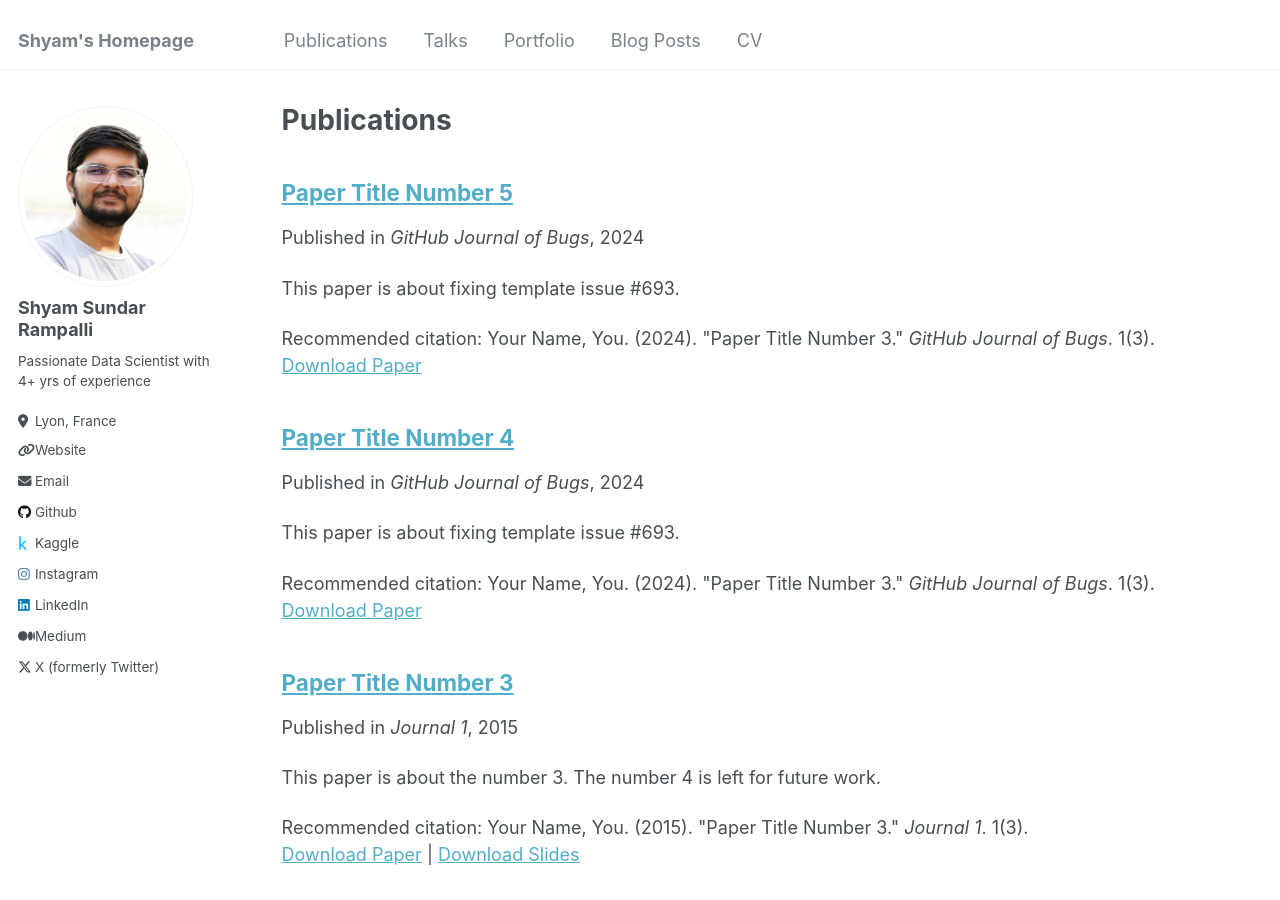
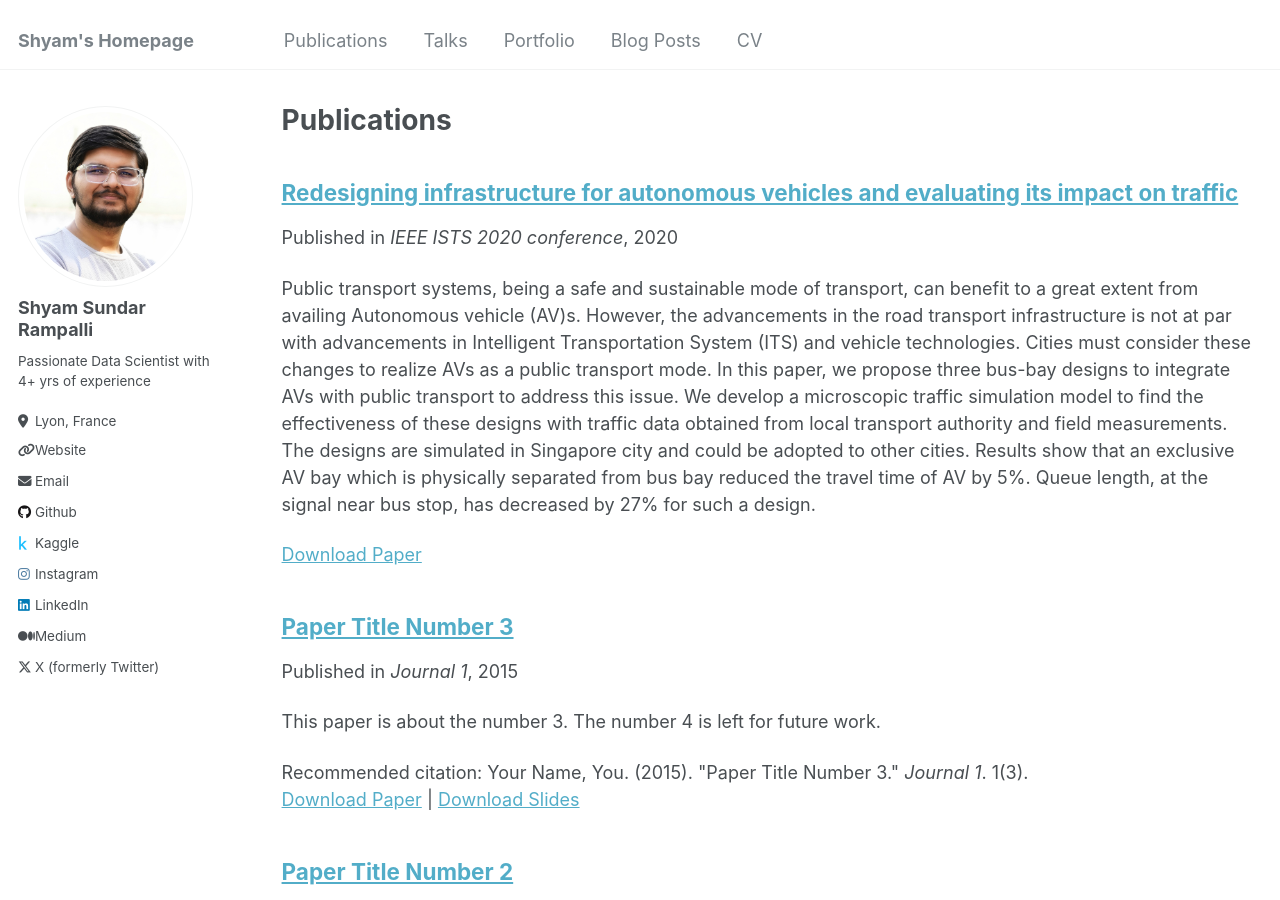
Before and after one commit to rampallishyam/rampallishyam.github.io, a Jekyll site: the page built from _pages/publications.md, in a window 1280 px wide and 900 px high. Built offline with Jekyll 4.4.1, drawn with Linux system fonts in a browser that asks for light colours.

Commit message:
added a paper 3

```diff
--- a/_publications/2024-02-17-paper-title-number-4.md
+++ b/_publications/2024-02-17-paper-title-number-4.md
@@ -1,12 +1,12 @@
 ---
-title: "Paper Title Number 4"
+title: "Redesigning infrastructure for autonomous vehicles and evaluating its impact on traffic"
 collection: publications
 permalink: /publication/2024-02-17-paper-title-number-4
-excerpt: 'This paper is about fixing template issue #693.'
-date: 2024-02-17
-venue: 'GitHub Journal of Bugs'
-paperurl: 'http://academicpages.github.io/files/paper3.pdf'
-citation: 'Your Name, You. (2024). &quot;Paper Title Number 3.&quot; <i>GitHub Journal of Bugs</i>. 1(3).'
+excerpt: 'Public transport systems, being a safe and sustainable mode of transport, can benefit to a great extent from availing Autonomous vehicle (AV)s. However, the advancements in the road transport infrastructure is not at par with advancements in Intelligent Transportation System (ITS) and vehicle technologies. Cities must consider these changes to realize AVs as a public transport mode. In this paper, we propose three bus-bay designs to integrate AVs with public transport to address this issue. We develop a microscopic traffic simulation model to find the effectiveness of these designs with traffic data obtained from local transport authority and field measurements. The designs are simulated in Singapore city and could be adopted to other cities. Results show that an exclusive AV bay which is physically separated from bus bay reduced the travel time of AV by 5%. Queue length, at the signal near bus stop, has decreased by 27% for such a design.'
+date: 2020-11-24
+venue: 'IEEE ISTS 2020 conference'
+paperurl: 'https://doi.org/10.1109/FISTS46898.2020.9264863'
+# citation: 'Your Name, You. (2024). &quot;Paper Title Number 3.&quot; <i>GitHub Journal of Bugs</i>. 1(3).'
 ---
 
 The contents above will be part of a list of publications, if the user clicks the link for the publication than the contents of section will be rendered as a full page, allowing you to provide more information about the paper for the reader. When publications are displayed as a single page, the contents of the above "citation" field will automatically be included below this section in a smaller font.
--- a/_publications/2024-02-17-paper-title-number-5.md
+++ /dev/null
@@ -1,12 +0,0 @@
----
-title: "Paper Title Number 5"
-collection: publications
-permalink: /publication/2024-02-17-paper-title-number-5
-excerpt: 'This paper is about fixing template issue #693.'
-date: 2024-02-17
-venue: 'GitHub Journal of Bugs'
-paperurl: 'http://academicpages.github.io/files/paper3.pdf'
-citation: 'Your Name, You. (2024). &quot;Paper Title Number 3.&quot; <i>GitHub Journal of Bugs</i>. 1(3).'
----
-
-The contents above will be part of a list of publications, if the user clicks the link for the publication than the contents of section will be rendered as a full page, allowing you to provide more information about the paper for the reader. When publications are displayed as a single page, the contents of the above "citation" field will automatically be included below this section in a smaller font.
```
